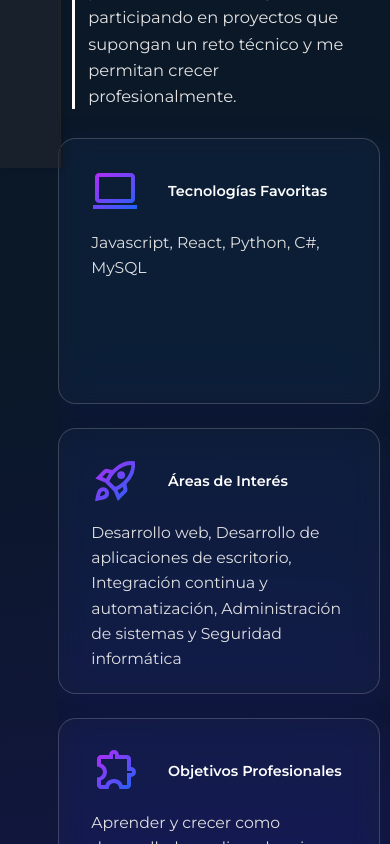
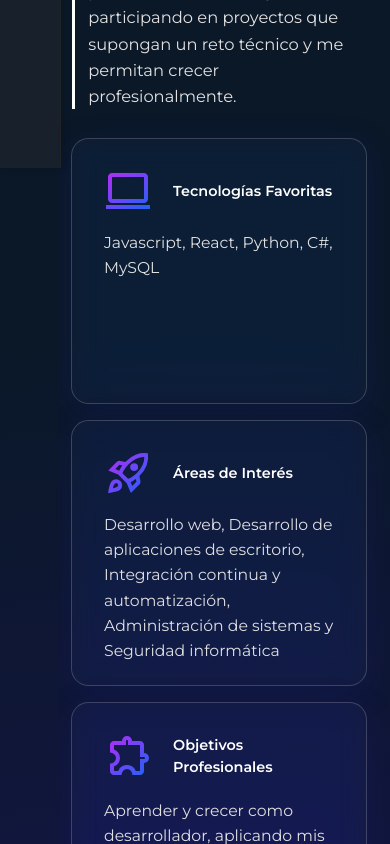
Before and after one commit to miguelkoro/PersonalWeb, a React (Vite) app in the folder PersonalWeb/: page /about-me in a window 390 px wide. Shown: the part 780-1624 px from the top of the page. Built offline with nearby package versions, Linux system fonts and the light colour scheme; no server answers.

Commit message:
Posible arreglo de las rutas

```diff
--- a/PersonalWeb/src/main.jsx
+++ b/PersonalWeb/src/main.jsx
@@ -4,6 +4,12 @@ import './index.css'
 import App from './App.jsx'
 import { DataProvider } from './context/DataContext.jsx'
 import { BrowserRouter } from 'react-router-dom'
+
+//Porque me sale error al actualizar una pagina con una ruta que no es la principal, y no me deja entrar a la pagina, entonces hago esto para que si hay un parametro p en la url, lo use como ruta de fallback.
+const fallbackRoute = new URLSearchParams(window.location.search).get('p');
+if (fallbackRoute) {
+  window.history.replaceState({}, '', decodeURIComponent(fallbackRoute));
+}
 
 createRoot(document.getElementById('root')).render(
   <StrictMode>
--- a/PersonalWeb/src/styles/index.scss
+++ b/PersonalWeb/src/styles/index.scss
@@ -1769,8 +1769,17 @@ footer{
   }
 
   .profile-cards-wrapper {
-    gap: 1.5rem !important;
-    padding-top: 0.45rem !important;
+    grid-template-columns: 1fr !important;
+    gap: 1rem !important;
+    padding: 0.45rem 0.45rem 0 !important;
+    justify-items: center !important;
+    width: 100%;
+    box-sizing: border-box;
+  }
+
+  .profile-cards-wrapper .card {
+    width: min(100%, 14.4rem) !important;
+    max-width: 14.4rem !important;
   }
 
   .aboutme-page-content {
```
